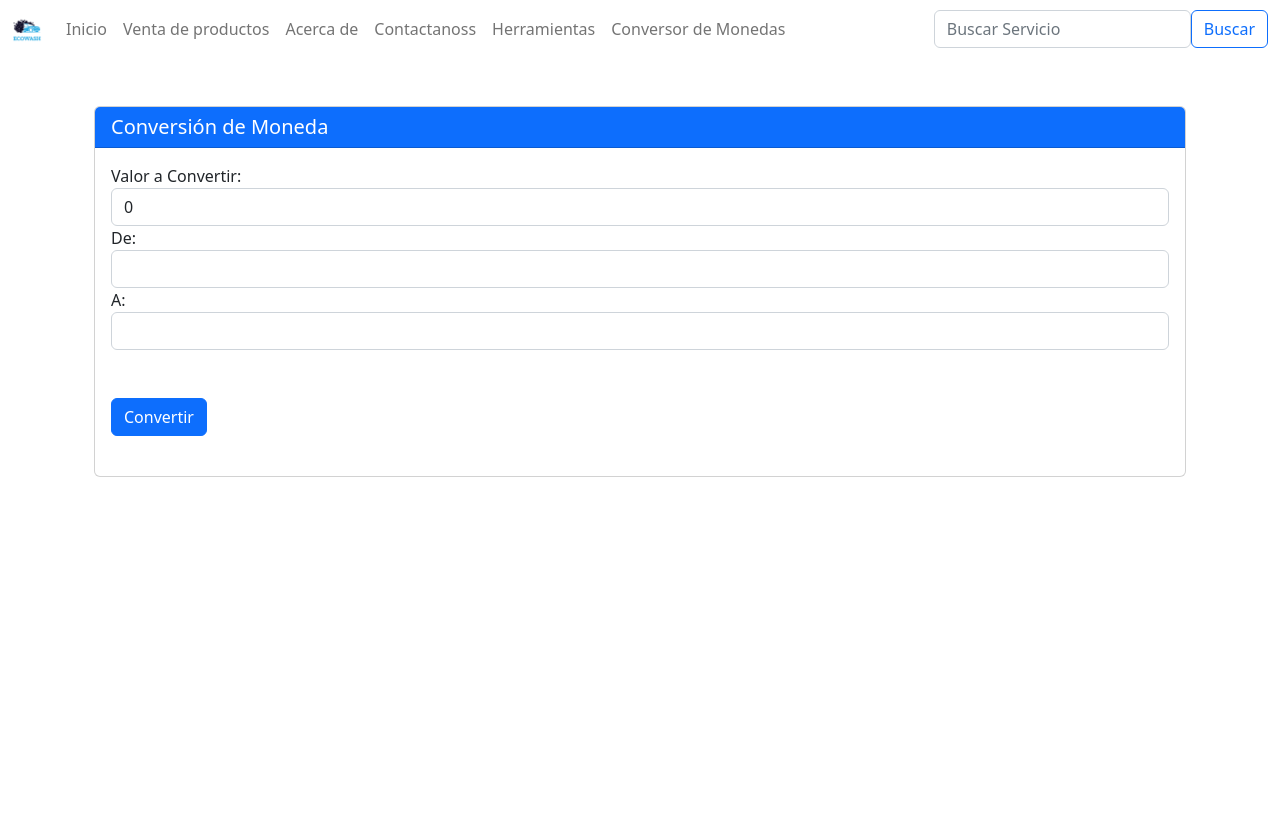
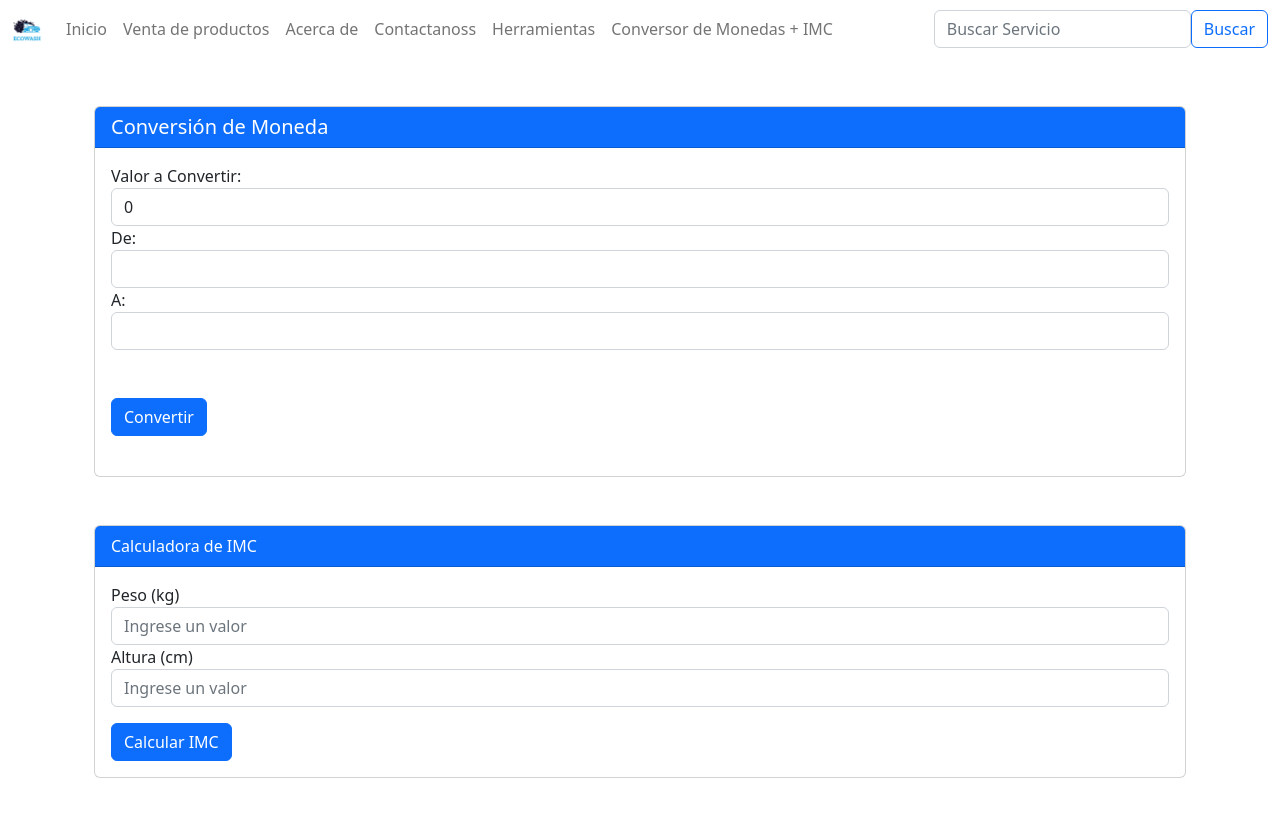
Before and after one commit to emiliano1995/LavaderoP1, an Angular app: page /monedas in a window 1280 px wide. Shown: the top 816 px of the page. Built offline with nearby package versions, Linux system fonts and the light colour scheme.

Commit message:
Se movio el calculador de IMC a la pestaña junto con el voncersor de moneda y se renombro la misma.

```diff
--- a/src/app/components/monedas-convert/monedas-convert.component.html
+++ b/src/app/components/monedas-convert/monedas-convert.component.html
@@ -30,3 +30,29 @@
       </div>
     </div>
   </div>
+
+
+  <div class="container mt-5 mb-5">
+    <div class="card">
+      <div class="card-header bg-primary text-white">
+        Calculadora de IMC
+      </div>
+      <div class="card-body">
+        <form>
+          <div class="form-group">
+            <label for="peso">Peso (kg)</label>
+            <input type="number" class="form-control" id="weight" placeholder="Ingrese un valor">
+          </div>
+          <div class="form-group">
+            <label for="altura">Altura (cm)</label>
+            <input type="number" class="form-control mb-3" id="height" placeholder="Ingrese un valor">
+          </div>
+          <button type="button" class="btn btn-primary btn-block" (click)="calculateIMC()">Calcular IMC</button>
+        </form>
+        <div *ngIf="imc" class="mt-3">
+          <p>Tu índice de masa corporal es: {{imc | number:'1.2-2'}}</p>
+          <p>Interpretación: {{imcInterpretation}}</p>
+        </div>
+      </div>
+    </div>
+  </div>
--- a/src/app/components/monedas-convert/monedas-convert.component.ts
+++ b/src/app/components/monedas-convert/monedas-convert.component.ts
@@ -15,6 +15,14 @@ export class MonedasConvertComponent implements OnInit {
 
   ngOnInit(): void {
   }
+
+  //Calculador IMC
+  weight: number = 0;
+  height: number = 0;
+  imc: number = 0;
+  imcInterpretation: string = "";
+
+  //Conversor Monedas
   peso: number = 1;
   valor: number = 0;
   monedaOrigen: string = '';
@@ -55,6 +63,24 @@ export class MonedasConvertComponent implements OnInit {
     }
   }
 
+  calculateIMC() {
+    const heightInMeters = parseInt((<HTMLInputElement>document.getElementById('height')).value) / 100;
+    this.imc = parseInt((<HTMLInputElement>document.getElementById('weight')).value) / (heightInMeters * heightInMeters);
+    this.imcInterpretation = this.getInterpretation(this.imc);
+  }
+
+  private getInterpretation(imc: number): string {
+    if (imc < 18.5) {
+      return 'Bajo peso';
+    } else if (imc < 25) {
+      return 'Peso normal';
+    } else if (imc < 30) {
+      return 'Sobrepeso';
+    } else {
+      return 'Obesidad';
+    }
+  }
+
 
 
 }
--- a/src/app/components/shared/navbar/navbar.component.html
+++ b/src/app/components/shared/navbar/navbar.component.html
@@ -25,7 +25,7 @@
           <a class="nav-link" [routerLink]="['dolar']">Herramientas</a>
         </li>
         <li class="nav-item" routerLinkActive="active">
-          <a class="nav-link" [routerLink]="['monedas']">Conversor de Monedas</a>
+          <a class="nav-link" [routerLink]="['monedas']">Conversor de Monedas + IMC</a>
         </li>
 
 
```
